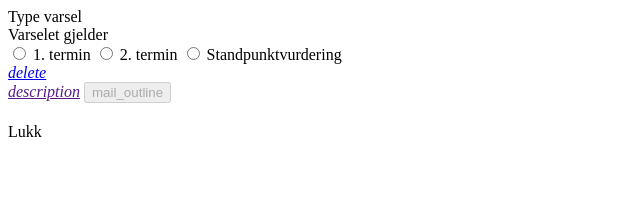
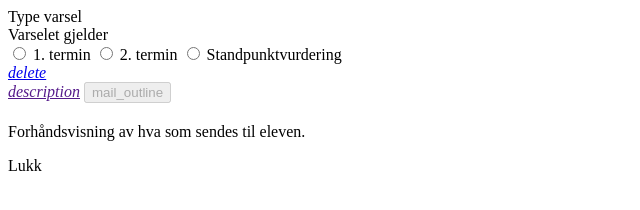
Before and after one commit to telemark-arkiv/louie-web, a website: page views/warning.html in a window 1280 px wide. Shown: the whole page, without its empty margins (0-640 px from the left). Drawn offline with nearby package versions, Linux system fonts and the light colour scheme; files that its build step writes are made by us from their sources.

Commit message:
Updates preview text

```diff
--- a/views/partials/warning-preview.html
+++ b/views/partials/warning-preview.html
@@ -8,9 +8,10 @@
                 <span class="mdl-button mdl-button--icon mdl-js-button  material-icons  modal__close"></span>
             </div>
             <div class="modal__text">
-                <ul id="warningPreviewText" class="previewUL">
-
-                </ul>
+                <div>
+                    Forhåndsvisning av hva som sendes til eleven.
+                </div>
+                <ul id="warningPreviewText" class="previewUL"></ul>
             </div>
             <div class="modal__footer">
                 <a class="mdl-button mdl-button--colored mdl-js-button modal__close mdl-color-text--black">
```
